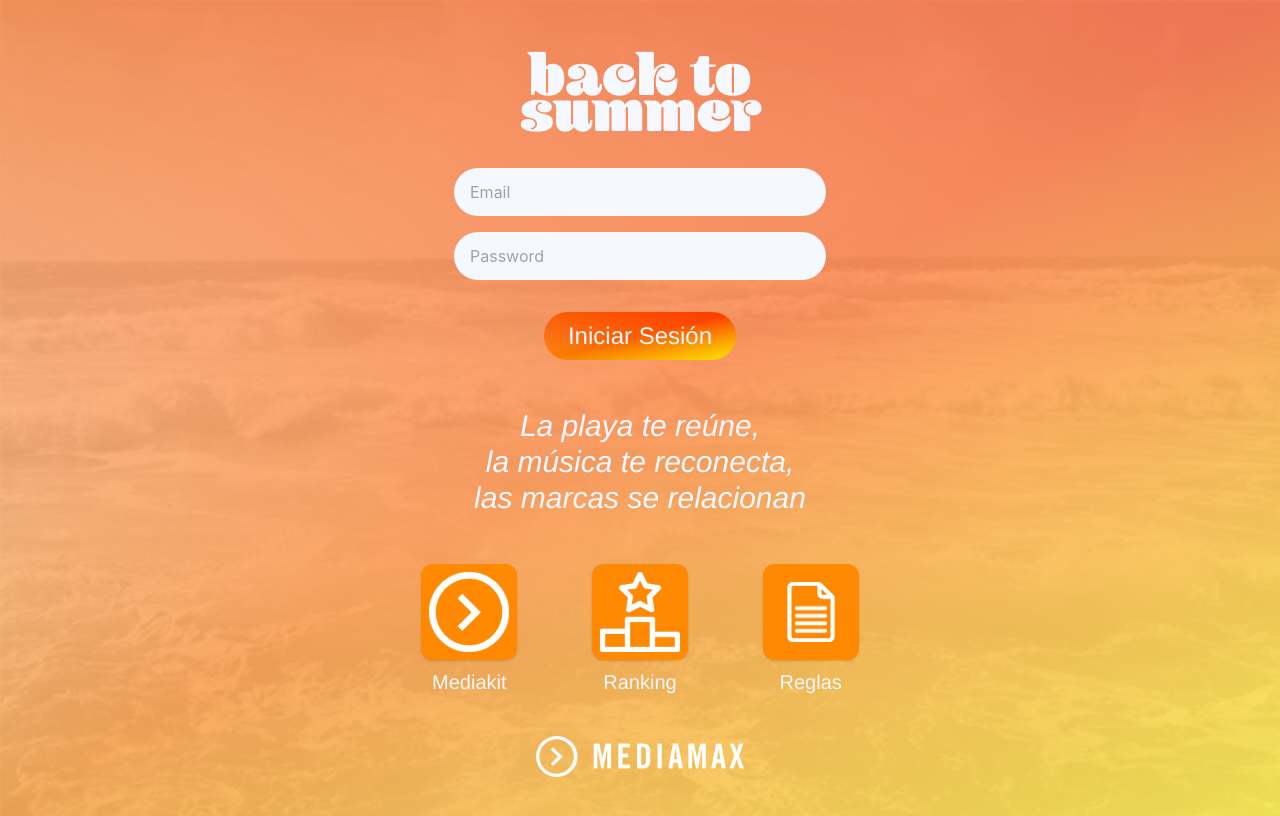
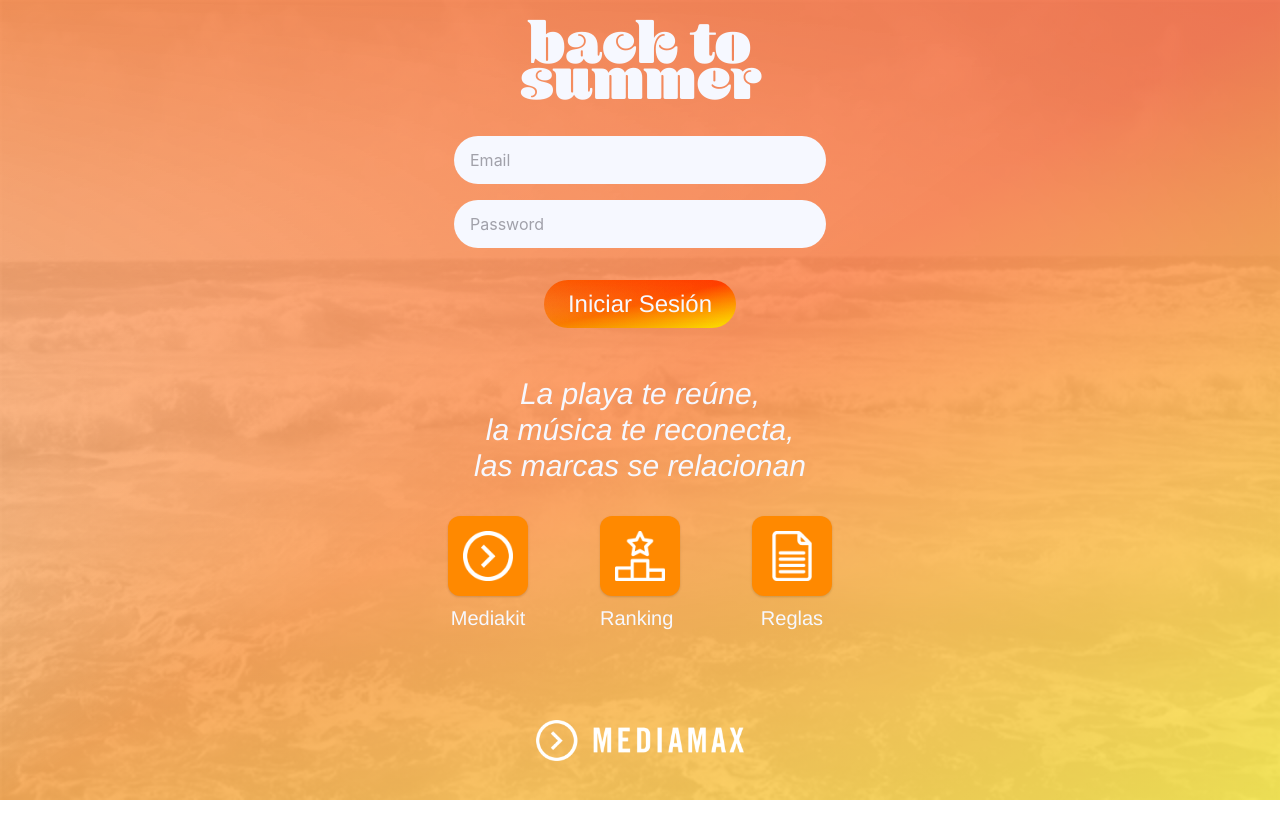
Before and after one commit to dieduro/back-to-summer-fe, a Next.js app: page / in a window 1280 px wide. Built offline with nearby package versions, Linux system fonts and the light colour scheme; no server answers.

Commit message:
added Score to Game page / style fixes / score logic

```diff
--- a/components/Game.js
+++ b/components/Game.js
@@ -1,16 +1,34 @@
+import { useState, useEffect } from "react";
+import { getUserData } from "../lib/db"
+import { useAuth } from "../lib/auth.js";
 import GridGame from "./GridGame.js"
 
 const Game = ({ trivia }) => {
+  const [userData, setUserData] = useState({})
 
+  const { user } = useAuth();
+  useEffect(async () => {
+    const data = await getUserData(user.uid);
+    console.log(222, data)
+    setUserData(data)
+  }, [])
   return (
     <div className="flex flex-col w-[100vw] mx-auto">
       <div className="flex flex-col mx-auto mt-2 self-center w-[100vw] h-auto">
-        <div className="relative h-auto">
+        <div className="relative h-auto mt-4">
           <h1 className="w-64 mx-auto p-2 text-white text-6xl text-center align-middle font-blenny leading-[0.6]">
             back to summer
           </h1>
-      </div>
+        </div>
         <GridGame questions={trivia}/>
+        {
+          userData?.score &&
+          <span className="inline-flex items-center justify-center
+          min-w-40 max-h-12 mx-auto my-4 px-6 py-2 rounded-3xl
+          bg-white
+          text-primary font-helvetica font-medium text-2xl
+          disabled:opacity-50 focus:outline-none focus:ring">{userData.score}</span>
+        }
       </div>
     </div>
   );
--- a/components/Header.js
+++ b/components/Header.js
@@ -10,7 +10,7 @@ const Header = () => {
 
   const { user } = useAuth();
   const router = useRouter()
-
+console.log(444, router.pathname)
   if (router.pathname == '/trivia') {
     return <></>
   } else {
--- a/components/Home.js
+++ b/components/Home.js
@@ -9,7 +9,7 @@ const Home = () => {
   const { user } = useAuth();
 
   return (
-    <div className="flex flex-col justify-around mx-auto mt-8 lg:w-2/3 md:w-4/5">
+    <div className="flex flex-col justify-around mx-auto lg:w-2/3 md:w-4/5">
 
         { user &&
             <h3 className="font-helvetica m-4 text-white text-center text-3xl lg:text-4xl font-medium">{ `Hola ${user.name}!`}</h3>
@@ -28,25 +28,25 @@ const Home = () => {
             <span className="mx-auto">la música te reconecta,</span>
             <span className="mx-auto">las marcas se relacionan</span>
           </p>
-          <ul className="flex flex-col sm:flex-row justify-between my-6">
-            <li className="w-full">
-              <div className="flex justify-center items-center bg-orange w-24 h-24 mx-auto mb-2 rounded-xl shadow">
-                <Image src="/mediakit.png" width={80} height={80} />
+          <ul className="flex flex-col sm:flex-row justify-between w-3/4 my-2 mx-auto">
+            <li className="w-auto">
+              <div className="flex justify-center items-center bg-orange w-20 h-20 mx-auto mb-2 rounded-xl shadow">
+                <Image src="/mediakit.png" width={50} height={50} />
               </div>
               <h3 className="mb-4 mx-auto text-center text-white text-xl font-helvetica">Mediakit</h3>
             </li>
             <Link href="/leaderboard">
-              <li className="w-full">
-                <div className="flex justify-center items-center bg-orange w-24 h-24 mb-2 mx-auto rounded-xl shadow">
-                  <Image src="/ranking.png" width={80} height={80} />
+              <li className="w-auto">
+                <div className="flex justify-center items-center bg-orange w-20 h-20 mb-2 mx-auto rounded-xl shadow">
+                  <Image src="/ranking.png" width={50} height={50} />
                 </div>
-                <h3 className="mb-4 mx-auto h-auto text-center text-white text-xl font-helvetica">Ranking</h3>
+                <a className="mb-4 mx-auto h-auto text-center text-white text-xl font-helvetica">Ranking</a>
               </li>
             </Link>
               <Link href="/rules">
-                <li className="w-full">
-                    <div className="flex justify-center items-center bg-orange mx-auto w-24 h-24 mb-2 rounded-xl shadow">
-                      <Image src="/reglas.png" width={60} height={60} />
+                <li className="w-auto">
+                    <div className="flex justify-center items-center bg-orange mx-auto w-20 h-20 mb-2 rounded-xl shadow">
+                      <Image src="/reglas.png" width={50} height={50} />
                     </div>
                     <h3 className="mb-4 mx-auto text-center text-white text-xl font-helvetica">Reglas</h3>
                 </li>
--- a/components/Layout.js
+++ b/components/Layout.js
@@ -1,4 +1,5 @@
 import {useEffect} from "react";
+import { useRouter } from "next/router";
 import UserMenu from "../components/UserMenu";
 import Footer from "../components/Footer";
 import { useAuth } from "../lib/auth";
@@ -11,13 +12,16 @@ const Layout = ({ children }) => {
   }, [user]);
 
   const logged = user || localStoredUser;
+
+  const router = useRouter()
+  const isPlaying = router.pathname == '/trivia' || router.pathname == '/trivia/[qid]'
   return (
     <div className="flex relative">
       <div className="absolute filter grayscale bg-sea bg-cover opacity-20 w-full h-full"></div>
       <div className="absolute w-screen gradient-background-60 h-full">
       </div>
       <div className="flex flex-col justify-between relative z-10 mx-auto min-h-screen">
-        {logged && <div className="flex items-center justify-end pt-4 px-4"><UserMenu /></div> }
+        {logged && !isPlaying && <div className="flex items-center justify-end pt-4 px-4"><UserMenu /></div> }
         <main className="w-[100vw] h-auto">
           {children}
         </main>
--- a/components/Question.js
+++ b/components/Question.js
@@ -47,6 +47,8 @@ export default function Question({ data, index, questionAnsweredCb }) {
         activeTrivia[row][col].answered = true
         activeTrivia[row][col].isCorrect = question.isCorrect
 
+        console.log("user.score: ", user.score)
+        console.log("score: ", score)
         const data = {
           timeUsed: user.timeUsed,
           score: parseInt(user.score) + parseInt(score),
--- a/components/UserMenu.js
+++ b/components/UserMenu.js
@@ -1,10 +1,18 @@
 import React, { useState } from "react";
 import { useAuth } from "../lib/auth";
+import { useTriviaContext } from '../contexts/TriviaContext';
 import ChevronRight from "../icons/ChevronRight";
 
 const UserMenu = () => {
     const [isOpen, setIsOpen] = useState(false);
+    const { triviaContext, setTriviaContext } = useTriviaContext();
     const { user, signout } = useAuth();
+
+    const signOutCb = () => {
+      setTriviaContext(null)
+      setIsOpen(false);
+      signout();
+    }
 
     return (
       <div className="relative inline-block h-12">
@@ -33,9 +41,7 @@ const UserMenu = () => {
                 aria-labelledby="options-menu"
               >
                 <button
-                  onClick={() => {
-                    signout();
-                  }}
+                  onClick={signOutCb}
                   className="focus:outline-none focus:ring w-full text-secondary text-left"
                 >
                   Cerrar Sesión
--- a/pages/leaderboard.js
+++ b/pages/leaderboard.js
@@ -14,7 +14,7 @@ export default function Leaderboard({ data }) {
           <h1 className="w-64 mx-auto mt-8 p-2 text-white text-6xl text-center align-middle font-blenny leading-[0.6]">
             back to summer
           </h1>
-          <h3 className="w-64 mx-auto mt-8 p-2 text-white text-4xl text-center align-middle font-helvetica" >Ranking</h3>
+          <h3 className="w-64 mx-auto mt-4 p-2 text-white text-4xl text-center align-middle font-helvetica" >Ranking</h3>
         </div>
       <div className="flex items-center w-full lg:px-4 py-4">
         <div className="overflow-x-auto w-full">
--- a/theme.json
+++ b/theme.json
@@ -3,7 +3,7 @@
     "primary":
     {
       "light": "#F48C06",
-      "DEFAULT": "#E85D04",
+      "DEFAULT": "#FF8900",
       "dark": "#DC2F02"
     },
     "secondary": "#8ecae6",
--- a/utils/questionFormValues.js
+++ b/utils/questionFormValues.js
@@ -15,22 +15,6 @@ export const TYPES =
     {
         value: 'video',
         copy: 'Video'
-    }
-]
-
-export const SCORES =
-[
-    {
-        value: '200',
-        copy: '200 puntos'
-    },
-    {
-        value: '400',
-        copy: '400 puntos'
-    },
-    {
-        value: '800',
-        copy: '800 puntos'
     }
 ]
 
```
